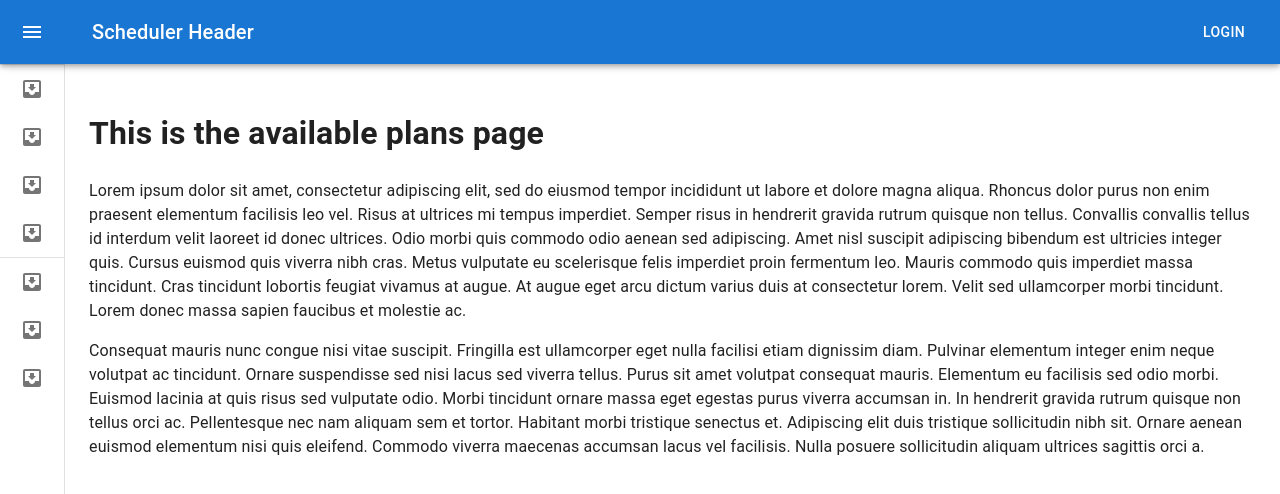
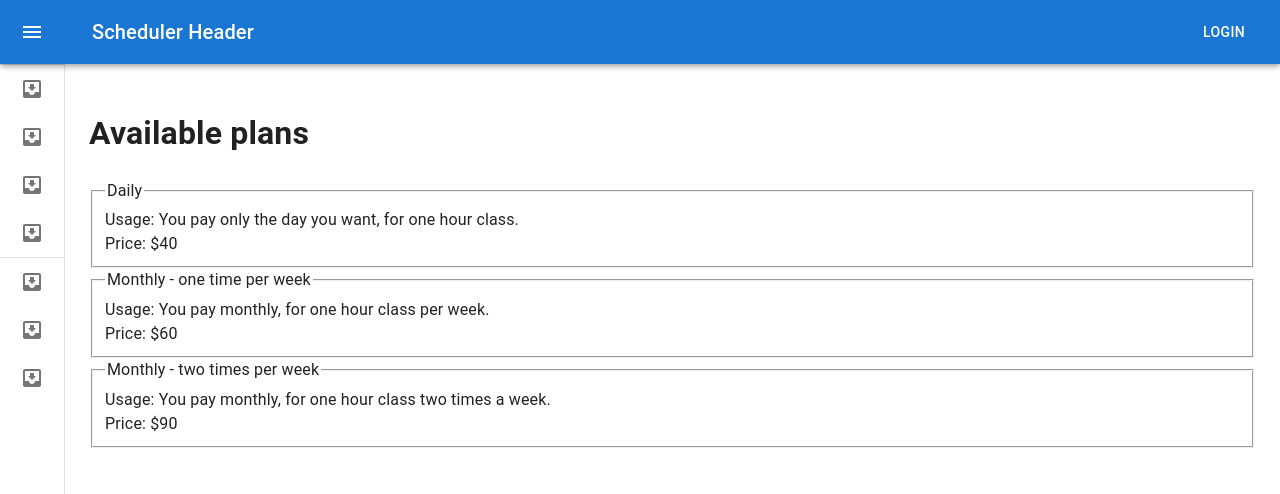
Before and after one commit to ana-pagnoncelli/Scheduler, a React (Create React App) app: page /available-plans in a window 1280 px wide. Shown: the top 494 px of the page. Built offline with nearby package versions, Linux system fonts and the light colour scheme.

Commit message:
Create some content in available plans page

```diff
--- a/src/pages/available-plans/AvailablePlans.tsx
+++ b/src/pages/available-plans/AvailablePlans.tsx
@@ -1,38 +1,38 @@
 import React from "react";
-import { Typography } from "@mui/material";
+import Box from "@mui/material/Box";
+
+type Plan = { name: string; text: string; price: number };
+
+const availablePlansList: Plan[] = [
+  {
+    name: "Daily",
+    text: "Usage: You pay only the day you want, for one hour class.",
+    price: 40
+  },
+  {
+    name: "Monthly - one time per week",
+    text: "Usage: You pay monthly, for one hour class per week.",
+    price: 60
+  },
+  {
+    name: "Monthly - two times per week",
+    text: "Usage: You pay monthly, for one hour class two times a week.",
+    price: 90
+  }
+];
 
 export function AvailablePlans() {
   return (
     <>
-      <h1>This is the available plans page</h1>
-      <Typography paragraph>
-        Lorem ipsum dolor sit amet, consectetur adipiscing elit, sed do eiusmod
-        tempor incididunt ut labore et dolore magna aliqua. Rhoncus dolor purus
-        non enim praesent elementum facilisis leo vel. Risus at ultrices mi
-        tempus imperdiet. Semper risus in hendrerit gravida rutrum quisque non
-        tellus. Convallis convallis tellus id interdum velit laoreet id donec
-        ultrices. Odio morbi quis commodo odio aenean sed adipiscing. Amet nisl
-        suscipit adipiscing bibendum est ultricies integer quis. Cursus euismod
-        quis viverra nibh cras. Metus vulputate eu scelerisque felis imperdiet
-        proin fermentum leo. Mauris commodo quis imperdiet massa tincidunt. Cras
-        tincidunt lobortis feugiat vivamus at augue. At augue eget arcu dictum
-        varius duis at consectetur lorem. Velit sed ullamcorper morbi tincidunt.
-        Lorem donec massa sapien faucibus et molestie ac.
-      </Typography>
-      <Typography paragraph>
-        Consequat mauris nunc congue nisi vitae suscipit. Fringilla est
-        ullamcorper eget nulla facilisi etiam dignissim diam. Pulvinar elementum
-        integer enim neque volutpat ac tincidunt. Ornare suspendisse sed nisi
-        lacus sed viverra tellus. Purus sit amet volutpat consequat mauris.
-        Elementum eu facilisis sed odio morbi. Euismod lacinia at quis risus sed
-        vulputate odio. Morbi tincidunt ornare massa eget egestas purus viverra
-        accumsan in. In hendrerit gravida rutrum quisque non tellus orci ac.
-        Pellentesque nec nam aliquam sem et tortor. Habitant morbi tristique
-        senectus et. Adipiscing elit duis tristique sollicitudin nibh sit.
-        Ornare aenean euismod elementum nisi quis eleifend. Commodo viverra
-        maecenas accumsan lacus vel facilisis. Nulla posuere sollicitudin
-        aliquam ultrices sagittis orci a.
-      </Typography>
+      <h1> Available plans </h1>
+      {availablePlansList.map((plan) => (
+        <Box component='fieldset'>
+          <legend>{plan.name}</legend>
+          {plan.text}
+          <br />
+          Price: ${plan.price}
+        </Box>
+      ))}
     </>
   );
 }
```
Also changed, not shown: 1 other file (tests, documents, lock files or other folders).
